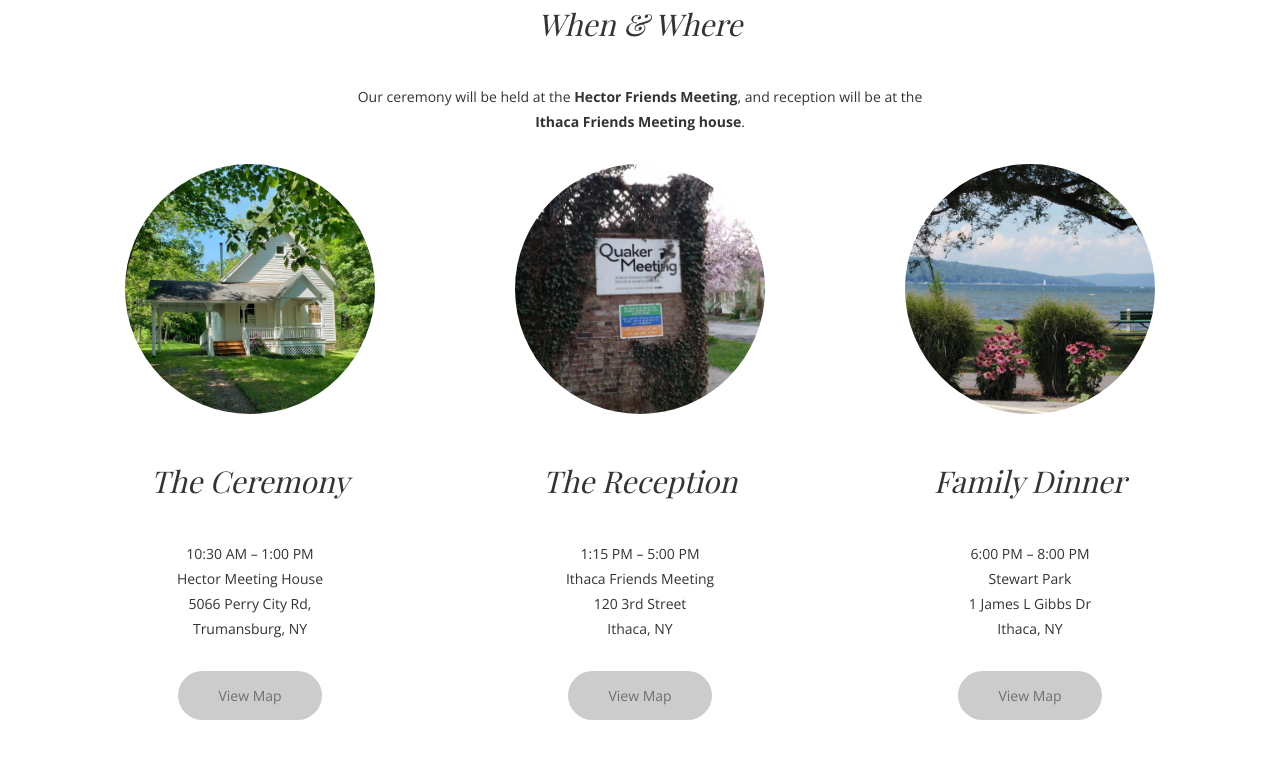
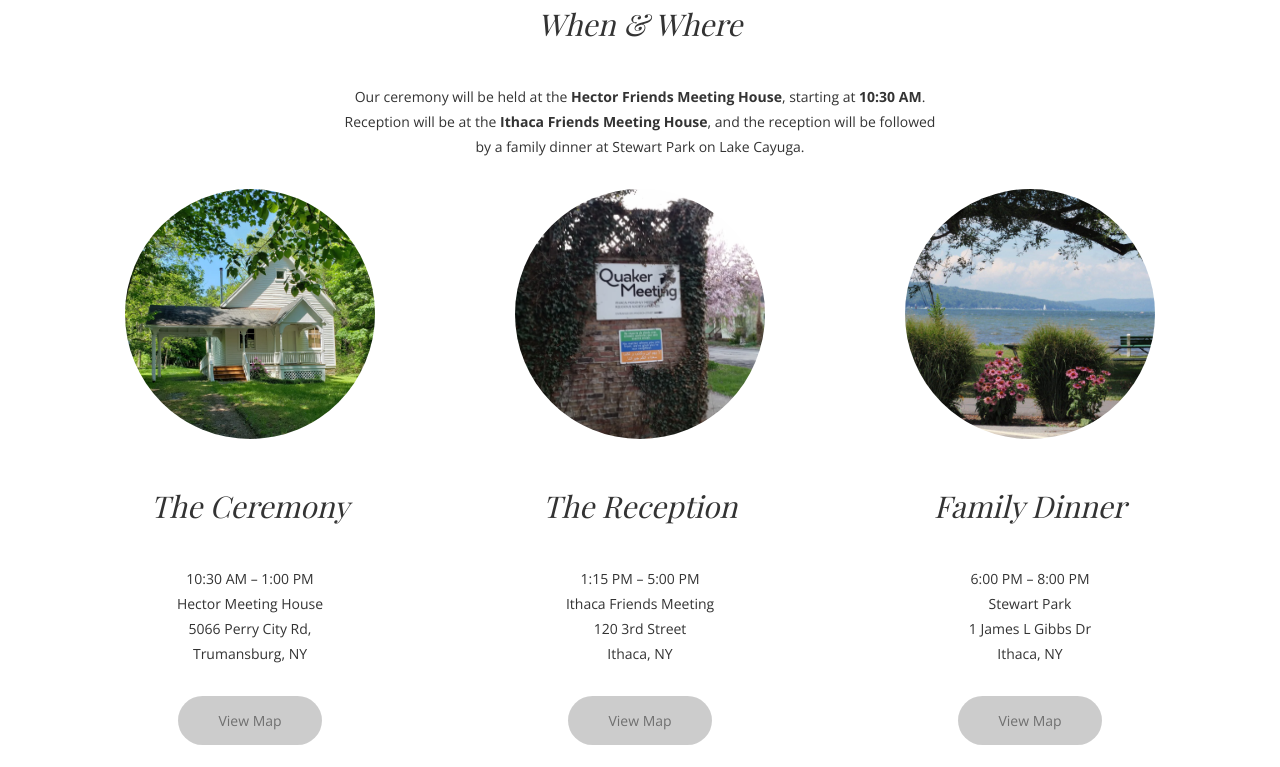
Before and after one commit to queerquirkquaker/queerquirkquaker.github.io, a plain HTML site: page index.html in a window 1280 px wide. Shown: the part 3133-3900 px from the top of the page. Drawn offline with nearby package versions, Linux system fonts and the light colour scheme; a web font is replaced by a local one.

Commit message:
updates deets

```diff
--- a/index.html
+++ b/index.html
@@ -352,8 +352,8 @@
                 <h2>Wedding Details</h2>
                 <h3 class="gla_subtitle">When & Where</h3>
                 <p>
-                    Our ceremony will be held at the <strong>Hector Friends Meeting</strong>, and reception will be at the
-                    <strong>Ithaca Friends Meeting house</strong>.
+                    Our ceremony will be held at the <strong>Hector Friends Meeting House</strong>, starting at <strong>10:30 AM</strong>. Reception will be at the
+                    <strong>Ithaca Friends Meeting House</strong>, and the reception will be followed by a family dinner at Stewart Park on Lake Cayuga.
                 </p>
                 <div class="row text-center">
                     <div class="col-md-4">
```
